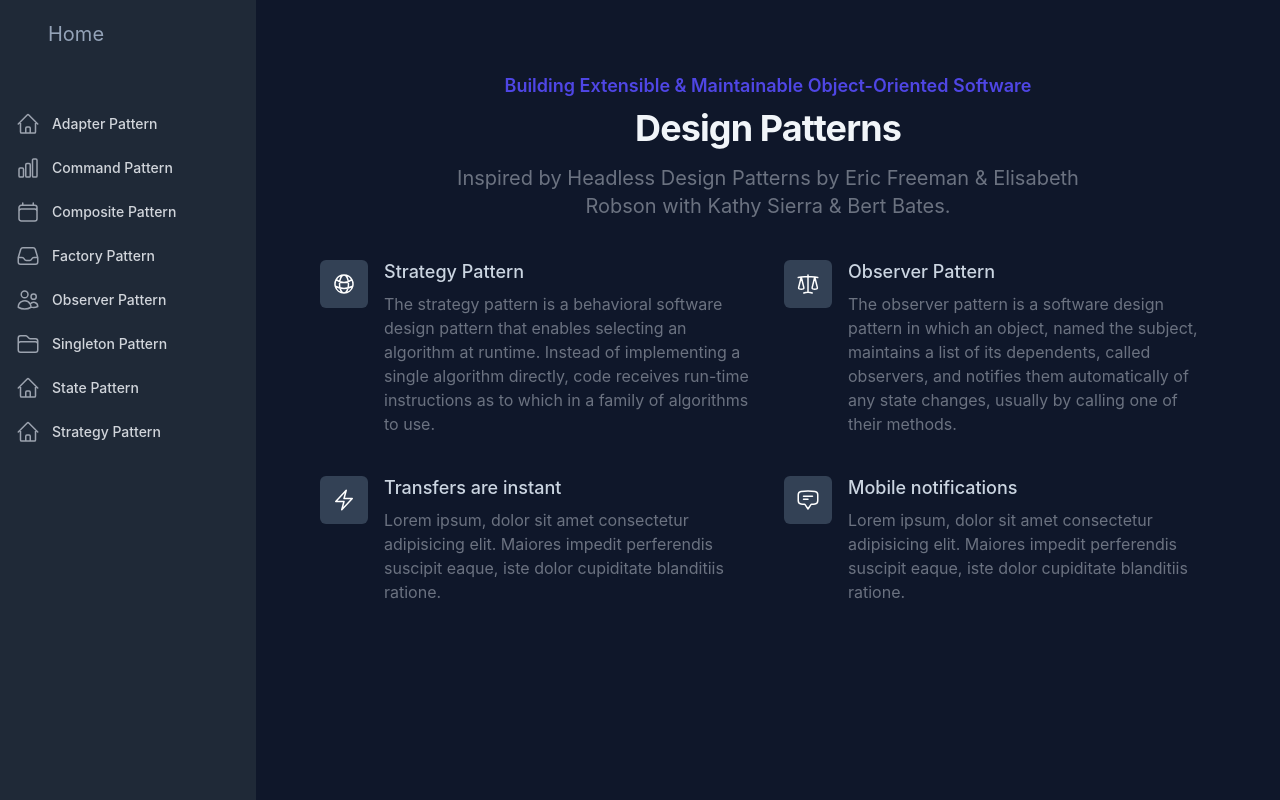
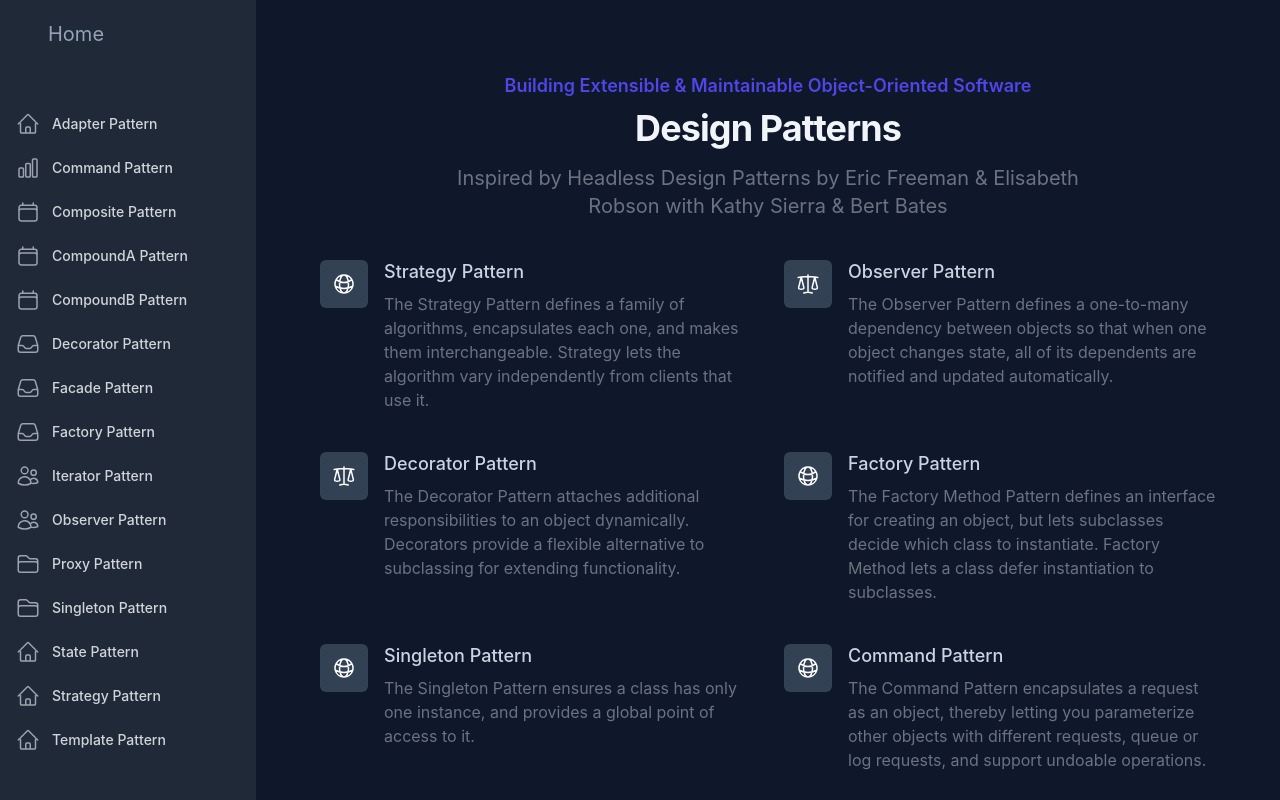
Before and after one commit to JackSanders1998/design-patterns, a Next.js app: page / in a window 1280 px wide. Shown: the top 800 px of the page. Built offline with nearby package versions, Linux system fonts and the light colour scheme.

Commit message:
fill out all chapters and add links

```diff
--- a/components/layout.tsx
+++ b/components/layout.tsx
@@ -40,16 +40,52 @@ function Layout({ children }: { children: React.ReactNode }) {
       current: router.route === "/patterns/composite",
     },
     {
+      name: "CompoundA Pattern",
+      href: "/patterns/compound-a",
+      icon: CalendarIcon,
+      current: router.route === "/patterns/compound-a",
+    },
+    {
+      name: "CompoundB Pattern",
+      href: "/patterns/compound-b",
+      icon: CalendarIcon,
+      current: router.route === "/patterns/compound-b",
+    },
+    {
+      name: "Decorator Pattern",
+      href: "/patterns/decorator",
+      icon: InboxIcon,
+      current: router.route === "/patterns/decorator",
+    },
+    {
+      name: "Facade Pattern",
+      href: "/patterns/facade",
+      icon: InboxIcon,
+      current: router.route === "/patterns/facade",
+    },
+    {
       name: "Factory Pattern",
       href: "/patterns/factory",
       icon: InboxIcon,
       current: router.route === "/patterns/factory",
     },
     {
+      name: "Iterator Pattern",
+      href: "/patterns/iterator",
+      icon: UsersIcon,
+      current: router.route === "/patterns/iterator",
+    },
+    {
       name: "Observer Pattern",
       href: "/patterns/observer",
       icon: UsersIcon,
       current: router.route === "/patterns/observer",
+    },
+    {
+      name: "Proxy Pattern",
+      href: "/patterns/proxy",
+      icon: FolderIcon,
+      current: router.route === "/patterns/proxy",
     },
     {
       name: "Singleton Pattern",
@@ -68,6 +104,12 @@ function Layout({ children }: { children: React.ReactNode }) {
       href: "/patterns/strategy",
       icon: HomeIcon,
       current: router.route === "/patterns/strategy",
+    },
+    {
+      name: "Template Pattern",
+      href: "/patterns/template",
+      icon: HomeIcon,
+      current: router.route === "/patterns/template",
     },
   ];
 
--- a/pages/index.tsx
+++ b/pages/index.tsx
@@ -5,30 +5,110 @@ import {
   ScaleIcon,
 } from "@heroicons/react/24/outline";
 import { NextPage } from "next";
+import Link from "next/link";
 
-const features = [
+const patterns = [
   {
     name: "Strategy Pattern",
+    link: "patterns/strategy",
     description:
-      "The strategy pattern is a behavioral software design pattern that enables selecting an algorithm at runtime. Instead of implementing a single algorithm directly, code receives run-time instructions as to which in a family of algorithms to use.",
+      "The Strategy Pattern defines a family of algorithms, encapsulates each one, and makes them interchangeable. Strategy lets the algorithm vary independently from clients that use it.",
     icon: GlobeAltIcon,
   },
   {
     name: "Observer Pattern",
+    link: "patterns/observer",
     description:
-      "The observer pattern is a software design pattern in which an object, named the subject, maintains a list of its dependents, called observers, and notifies them automatically of any state changes, usually by calling one of their methods.",
+      "The Observer Pattern defines a one-to-many dependency between objects so that when one object changes state, all of its dependents are notified and updated automatically.",
     icon: ScaleIcon,
   },
   {
-    name: "Transfers are instant",
+    name: "Decorator Pattern",
+    link: "patterns/decorator",
     description:
-      "Lorem ipsum, dolor sit amet consectetur adipisicing elit. Maiores impedit perferendis suscipit eaque, iste dolor cupiditate blanditiis ratione.",
+      "The Decorator Pattern attaches additional responsibilities to an object dynamically. Decorators provide a flexible alternative to subclassing for extending functionality.",
+    icon: ScaleIcon,
+  },
+  {
+    name: "Factory Pattern",
+    link: "patterns/factory",
+    description:
+      "The Factory Method Pattern defines an interface for creating an object, but lets subclasses decide which class to instantiate. Factory Method lets a class defer instantiation to subclasses.",
+    icon: GlobeAltIcon,
+  },
+  {
+    name: "Singleton Pattern",
+    link: "patterns/singleton",
+    description:
+      "The Singleton Pattern ensures a class has only one instance, and provides a global point of access to it.",
+    icon: GlobeAltIcon,
+  },
+  {
+    name: "Command Pattern",
+    link: "patterns/command",
+    description:
+      "The Command Pattern encapsulates a request as an object, thereby letting you parameterize other objects with different requests, queue or log requests, and support undoable operations.",
+    icon: GlobeAltIcon,
+  },
+  {
+    name: "Adapter Pattern",
+    link: "patterns/adapter",
+    description:
+      "The Adapter Pattern converts the interface of a class into another interface the clients expect. Adapter lets classes work together that couldn’t otherwise because of incompatible interfaces.",
+    icon: GlobeAltIcon,
+  },
+  {
+    name: "Facade Pattern",
+    link: "patterns/factory",
+    description:
+      "The Facade Pattern provides a unified interface to a set of interfaces in a subsystem. Facade defines a higher- level interface that makes the subsystem easier to use.",
+    icon: GlobeAltIcon,
+  },
+  {
+    name: "Template Method Pattern",
+    link: "patterns/template",
+    description:
+      "The Template Method Pattern defines the skeleton of an algorithm in a method, deferring some steps to subclasses. Template Method lets subclasses redefine certain steps of an algorithm without changing the algorithm’s structure.",
+    icon: GlobeAltIcon,
+  },
+  {
+    name: "Iterator Pattern",
+    link: "patterns/iterator",
+    description:
+      "The Iterator Pattern provides a way to access the elements of an aggregate object sequentially without exposing its underlying representation.",
     icon: BoltIcon,
   },
   {
-    name: "Mobile notifications",
+    name: "Composite Pattern",
+    link: "patterns/composite",
     description:
-      "Lorem ipsum, dolor sit amet consectetur adipisicing elit. Maiores impedit perferendis suscipit eaque, iste dolor cupiditate blanditiis ratione.",
+      "The Composite Pattern allows you to compose objects into tree structures to represent part-whole hierarchies. Composite lets clients treat individual objects and compositions of objects uniformly.",
+    icon: ChatBubbleBottomCenterTextIcon,
+  },
+  {
+    name: "State Pattern",
+    link: "patterns/state",
+    description:
+      "The State Pattern allows an object to alter its behavior when its internal state changes. The object will appear to change its class.",
+    icon: ChatBubbleBottomCenterTextIcon,
+  },
+  {
+    name: "Proxy Pattern",
+    link: "patterns/proxy",
+    description:
+      "The Proxy Pattern provides a surrogate or placeholder for another object to control access to it.",
+    icon: ChatBubbleBottomCenterTextIcon,
+  },
+  {
+    name: "Combined Pattern",
+    link: "patterns/compound-a",
+    description: "TBD: a compound pattern (last chapter of book).",
+    icon: ChatBubbleBottomCenterTextIcon,
+  },
+  {
+    name: "Combining Pattern",
+    link: "patterns/compound-b",
+    description: "TBD: a compound pattern (last chapter of book).",
     icon: ChatBubbleBottomCenterTextIcon,
   },
 ];
@@ -46,24 +126,28 @@ const Home: NextPage = () => {
           </p>
           <p className="mt-4 max-w-2xl text-xl text-gray-500 lg:mx-auto">
             Inspired by Headless Design Patterns by Eric Freeman & Elisabeth
-            Robson with Kathy Sierra & Bert Bates.
+            Robson with Kathy Sierra & Bert Bates
           </p>
         </div>
 
         <div className="mt-10">
           <dl className="space-y-10 md:grid md:grid-cols-2 md:gap-x-8 md:gap-y-10 md:space-y-0">
-            {features.map((feature) => (
-              <div key={feature.name} className="relative">
+            {patterns.map((pattern) => (
+              <div key={pattern.name} className="relative">
+                <Link href={pattern.link}>
+                  <a>
                     <dt>
                       <div className="absolute flex h-12 w-12 items-center justify-center rounded-md bg-slate-700 text-white">
-                    <feature.icon className="h-6 w-6" aria-hidden="true" />
+                        <pattern.icon className="h-6 w-6" aria-hidden="true" />
                       </div>
                       <p className="ml-16 text-lg font-medium leading-6 text-slate-300">
-                    {feature.name}
+                        {pattern.name}
                       </p>
                     </dt>
+                  </a>
+                </Link>
                 <dd className="mt-2 ml-16 text-base text-gray-500">
-                  {feature.description}
+                  {pattern.description}
                 </dd>
               </div>
             ))}
--- a/pages/patterns/adapter.tsx
+++ b/pages/patterns/adapter.tsx
@@ -1,9 +1,9 @@
-import {MallardDuck} from "../../patterns/adapter/MallardDuck";
-import {WildTurkey} from "../../patterns/adapter/WildTurkey";
-import {Duck} from "../../patterns/adapter/Duck";
-import {TurkeyAdapter} from "../../patterns/adapter/TurkeyAdapter";
-import {Turkey} from "../../patterns/adapter/Turkey";
-import {DuckAdapter} from "../../patterns/adapter/DuckAdapter";
+import { MallardDuck } from "../../patterns/adapter/MallardDuck";
+import { WildTurkey } from "../../patterns/adapter/WildTurkey";
+import { Duck } from "../../patterns/adapter/Duck";
+import { TurkeyAdapter } from "../../patterns/adapter/TurkeyAdapter";
+import { Turkey } from "../../patterns/adapter/Turkey";
+import { DuckAdapter } from "../../patterns/adapter/DuckAdapter";
 
 class DuckTestDrive {
   public static main() {
@@ -41,11 +41,7 @@ const Adapter = () => {
   DuckTestDrive.main();
   TurkeyTestDrive.main();
 
-    return (
-        <>
-            adapter pattern
-        </>
-    );
+  return <div className="text-white text-lg">adapter pattern</div>;
 };
 
 export default Adapter;
--- /dev/null
+++ b/pages/patterns/compound-a.tsx
@@ -0,0 +1,7 @@
+import React from "react";
+
+const CompoundA = () => {
+  return <div className="text-white text-lg">CompoundA</div>;
+};
+
+export default CompoundA;
--- /dev/null
+++ b/pages/patterns/compound-b.tsx
@@ -0,0 +1,7 @@
+import React from "react";
+
+const CompoundB = () => {
+  return <div className="text-white text-lg">CompoundB</div>;
+};
+
+export default CompoundB;
--- /dev/null
+++ b/pages/patterns/decorator.tsx
@@ -0,0 +1,7 @@
+import React from "react";
+
+const Decorator = () => {
+  return <div className="text-white text-lg">Decorator</div>;
+};
+
+export default Decorator;
--- /dev/null
+++ b/pages/patterns/facade.tsx
@@ -0,0 +1,7 @@
+import React from "react";
+
+const Facade = () => {
+  return <div className="text-white text-lg">Facade</div>;
+};
+
+export default Facade;
--- /dev/null
+++ b/pages/patterns/iterator.tsx
@@ -0,0 +1,7 @@
+import React from "react";
+
+const Iterator = () => {
+  return <div className="text-white text-lg">Iterator</div>;
+};
+
+export default Iterator;
--- /dev/null
+++ b/pages/patterns/proxy.tsx
@@ -0,0 +1,7 @@
+import React from "react";
+
+const Proxy = () => {
+  return <div className="text-white text-lg">Proxy</div>;
+};
+
+export default Proxy;
--- /dev/null
+++ b/pages/patterns/template.tsx
@@ -0,0 +1,7 @@
+import React from "react";
+
+const Template = () => {
+  return <div className="text-white text-lg">Template</div>;
+};
+
+export default Template;
```
Also changed, not shown: 2 other files (tests, documents, lock files or other folders). Lines whose indentation alone changed are shown as unchanged.
